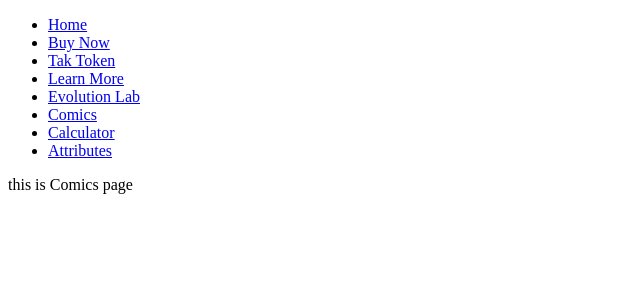
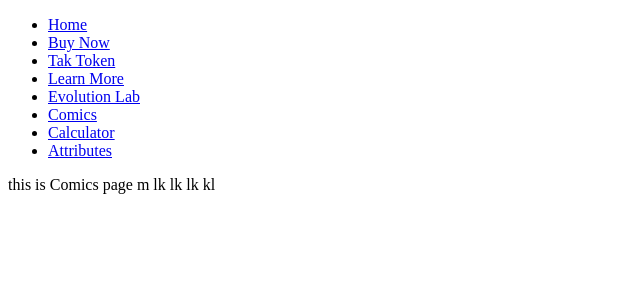
Before and after one commit to rambteech111/mooningmonkey, a React (Create React App) app: page /comics in a window 1280 px wide. Shown: the top 300 px of the page, without its empty margins (0-640 px from the left). Built offline with nearby package versions, Linux system fonts and the light colour scheme.

Commit message:
Update Comics.js

```diff
--- a/src/component/pages/Comics.js
+++ b/src/component/pages/Comics.js
@@ -3,7 +3,7 @@ import React from 'react'
 export default function Comics() {
     return (
         <div>
-                this is Comics page
+                this is Comics page m lk lk lk kl
         </div>
     )
 }
```
